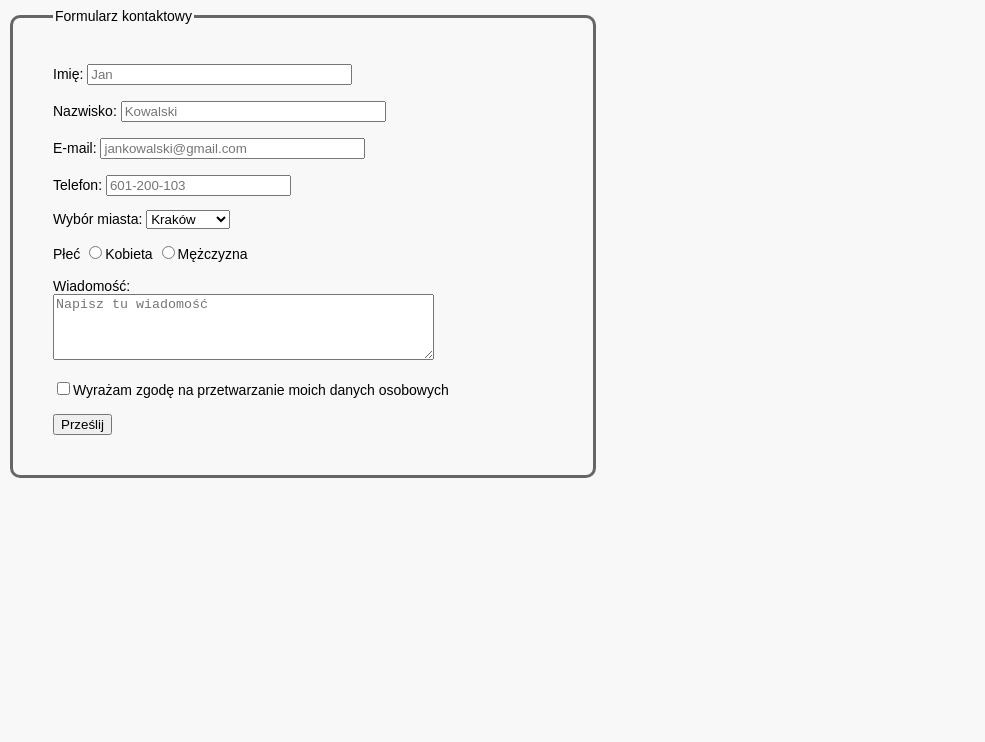
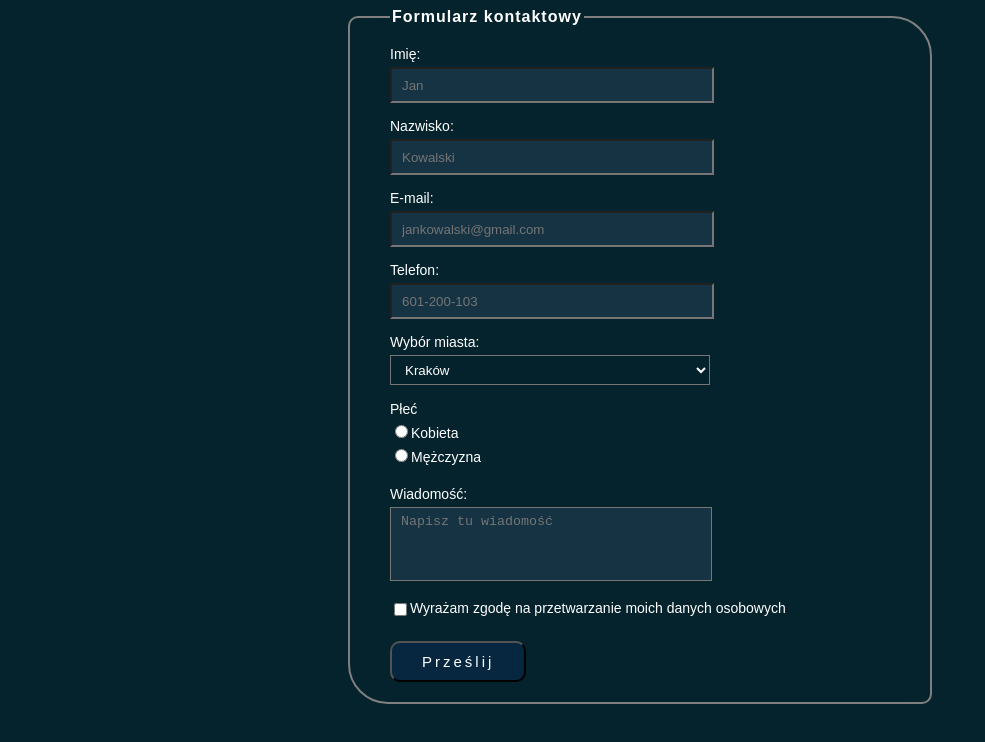
Before and after one commit to gosia5438/gosia5438.github.io, a plain HTML site: page zadania-domowe/zadanie-1/index.html in a window 1280 px wide. Shown: the whole page, without its empty margins (0-985 px from the left). Drawn offline with Linux system fonts and the light colour scheme.

Commit message:
formularz css

```diff
--- a/zadania-domowe/zadanie-1/css/style.css
+++ b/zadania-domowe/zadanie-1/css/style.css
@@ -1,13 +1,75 @@
  body {
      font-family: Arial, Helvetica, sans-serif;
      font-size: 14px;
-     color: #000;
-     background-color: #f8f8f8;
+     color: #fff;
+     background-color: #05232D;
  }
-
- fieldset#fieldset {
+ div {
+     margin: 0 auto;
+     width: 600px;
+ }
+fieldset#fieldset {
      width: 500px;
      border: solid #666;
-     padding: 40px;
+     padding: 20px 40px;;
+     border-radius: 10px 40px;
+     margin: 5px auto;
+     border: 2px solid gray;
+ }
+legend {
+     font-weight: 600;
+     letter-spacing: 1px;
+     color: #fff;
+     font-size: 16px;
+}
+label {
+    display: block;
+    padding-bottom: 5px;
+}
+form input[type="submit"] {
+     margin-top: 20px;
+     padding: 10px 30px;
+     font-size: 15px;
+     color: white;
+     letter-spacing: 3px;
      border-radius: 10px;
+     cursor: pointer;
+     background-color: #06273F;
+      }
+form input[type="submit"]:hover {
+     background-color: #0A406B;
+ }
+form input[type="text"], input[type="tel"], input[type="email"] {
+     background-color: rgba(168, 191, 250, 0.1);
+     padding: 6px 10px;
+     width: 300px;
+     height: 20px;
+     outline: none;
+     color: #fff;
+     margin-bottom: 15px;
+ }
+form textarea:focus, input[type="text"]:focus, input[type="tel"]:focus, input[type="email"]:focus {
+     background-color: rgba(168, 191, 250, 0.2);
+ }
+form textarea{
+    background-color: rgba(168, 191, 250, 0.1);
+    padding: 6px 10px;
+    outline: none;
+    color: #fff;
+    resize: none;
+    width: 300px;
 }
+form select {
+    height: 30px;
+    color: white;
+    padding: 6px 10px;
+    width: 320px;
+    outline: none;
+    background-color: rgba(5,35,45,.9);
+}
+form select:hover{
+    color: #fff;
+}
+form input[type="checkbox"]{
+   float: left;
+}
--- a/zadania-domowe/zadanie-1/index.html
+++ b/zadania-domowe/zadanie-1/index.html
@@ -8,35 +8,37 @@
 </head>
 
 <body>
-    <form action="https://formspree.io/malgorzatamaciejowska21@gmail.com" method="post">
-        <fieldset id="fieldset">
+     <div class="container">
+      <form action="https://formspree.io/malgorzatamaciejowska21@gmail.com" method="post">
+
+           <fieldset id="fieldset">
             <legend>Formularz kontaktowy</legend>
             <label for="imie">Imię: </label>
-            <input type="text" name="imie" id="imie" maxlength="100" size="30" placeholder="Jan" required><br><br>
+            <input type="text" name="imie" id="imie" maxlength="100" size="30" placeholder="Jan" required>
             <label for="nazwisko">Nazwisko: </label>
-            <input type="text" name="nazwisko" id="nazwisko" maxlength="100" size="30" placeholder="Kowalski" required><br><br>
+            <input type="text" name="nazwisko" id="nazwisko" maxlength="100" size="30" placeholder="Kowalski" required>
             <label for="email">E-mail: </label>
-            <input type="email" name="email" id="email" size="30" placeholder="jankowalski@gmail.com" required><br><br>
+            <input type="email" name="email" id="email" size="30" placeholder="jankowalski@gmail.com" required>
             <label for="telefon">Telefon: </label>
             <input type="tel" name="telefon" id="telefon" size="20" placeholder="601-200-103" pattern="[0-9]{3}-[0-9]{3}-[0-9]{3}">
-            <p><label for="lokalizacja">Wybór miasta: </label>
-                <select name="lokalizacja" id="lokalizacja">
+            <label for="lokalizacja">Wybór miasta: </label>
+            <select name="lokalizacja" id="lokalizacja">
             <option value= "kr">Kraków</option>
             <option value= "waw">Warszawa</option>
             <option value= "gd">Gdańsk</option>
-            </select></p>
+            </select>  <br><br>
             <label>Płeć </label>
             <label><input type="radio" name="plec" value="kobieta">Kobieta</label>
             <label><input type="radio" name="plec" value="mezczyzna">Mężczyzna</label>
-            <br><br>
-            <label for="wiadomosc">Wiadomość:</label><br>
+            <br>
+            <label for="wiadomosc">Wiadomość:</label>
             <textarea name="comments" id="wiadomosc" cols="45" maxlength="400" rows="4" placeholder="Napisz tu wiadomość"></textarea>
             <br>
             <br>
-            <input type="checkbox" required><label>Wyrażam zgodę na przetwarzanie moich danych osobowych</label><br><br>
+            <input type="checkbox" required><label>Wyrażam zgodę na przetwarzanie moich danych osobowych</label>
             <input class="submit" type="submit" value="Prześlij">
         </fieldset>
     </form>
+    </div>
 </body>
-
 </html>
```
